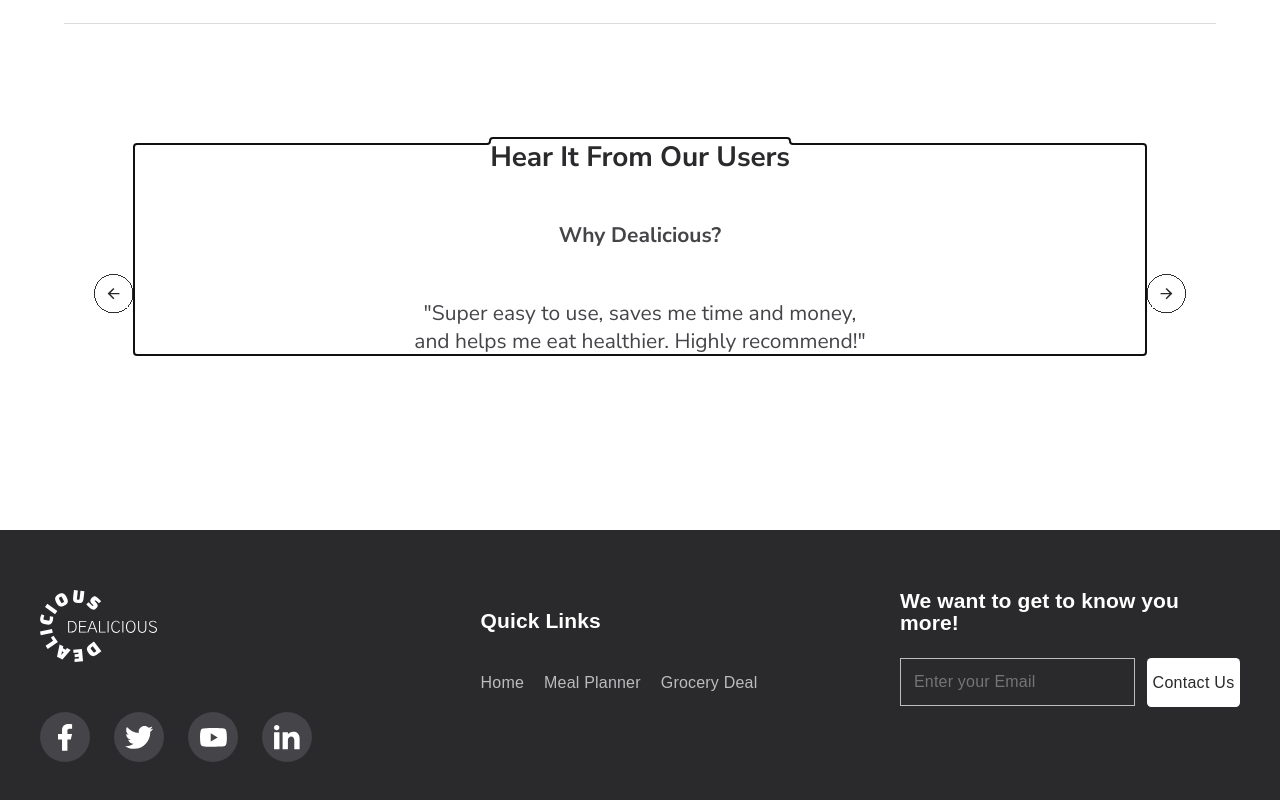
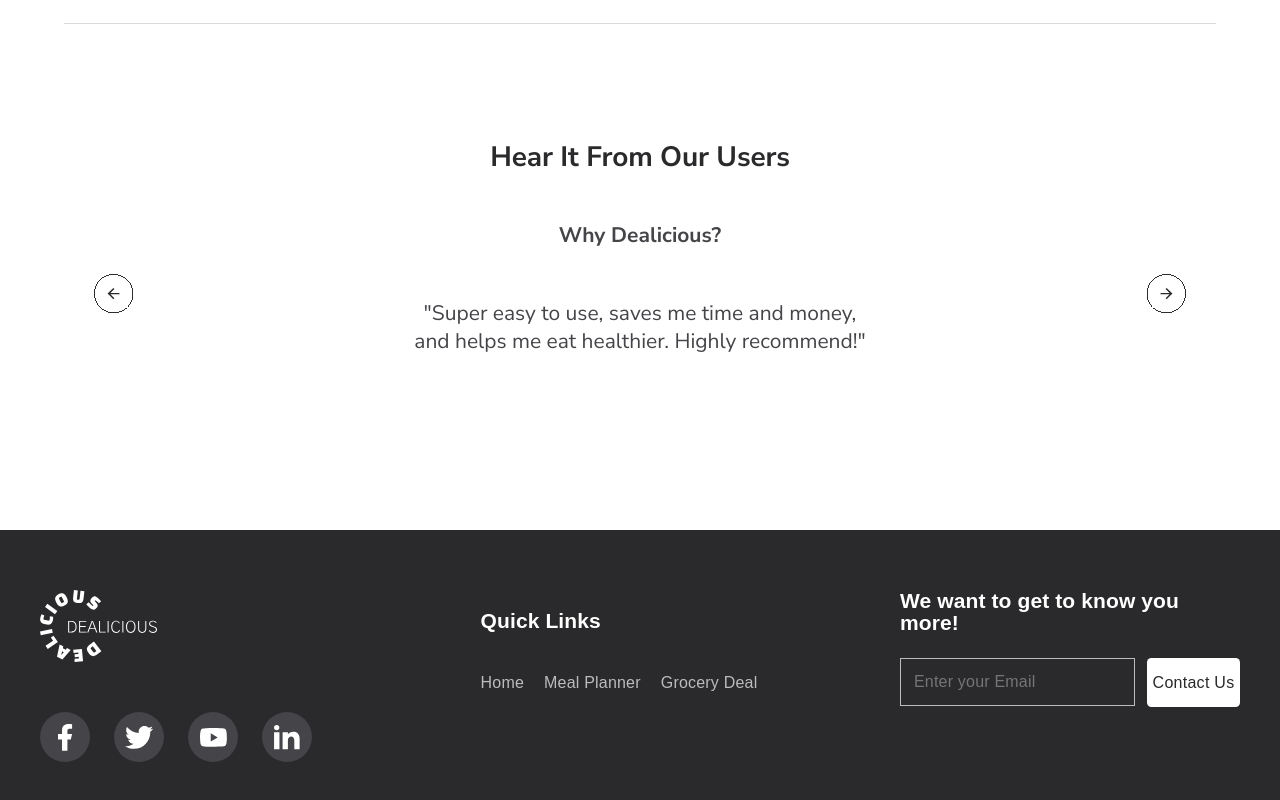
Before and after one commit to UW-INFO442-WI25/group-pending, a React (Vite) app in the folder Dealicious/frontend/: page / in a window 1280 px wide. Shown: the part 4174-4974 px from the top of the page. Built offline with nearby package versions, Linux system fonts and the light colour scheme.

Commit message:
Final fix

```diff
--- a/Dealicious/frontend/src/pages/LandingPage.jsx
+++ b/Dealicious/frontend/src/pages/LandingPage.jsx
@@ -257,7 +257,7 @@
 
           <section
             className="review-content-container"
-            aria-labelledby="testimonials-title"
+            aria-labelledby="review-title"
             onTouchStart={handleTouchStart}
             onTouchMove={handleTouchMove}
             onTouchEnd={handleTouchEnd}
--- a/Dealicious/frontend/src/style.css
+++ b/Dealicious/frontend/src/style.css
@@ -415,6 +415,9 @@
   padding: 0 var(--spacing-lg);
   position: relative;
   min-height: 300px;
+  border: none;
+  outline: none;
+  box-shadow: none;
 }
 
 .review-left-arrow,
@@ -469,6 +472,9 @@
   width: 100%;
   pointer-events: none;
   flex-shrink: 1;
+  border: none;
+  outline: none;
+  box-shadow: none;
 }
 
 .review-slide.active {
```
